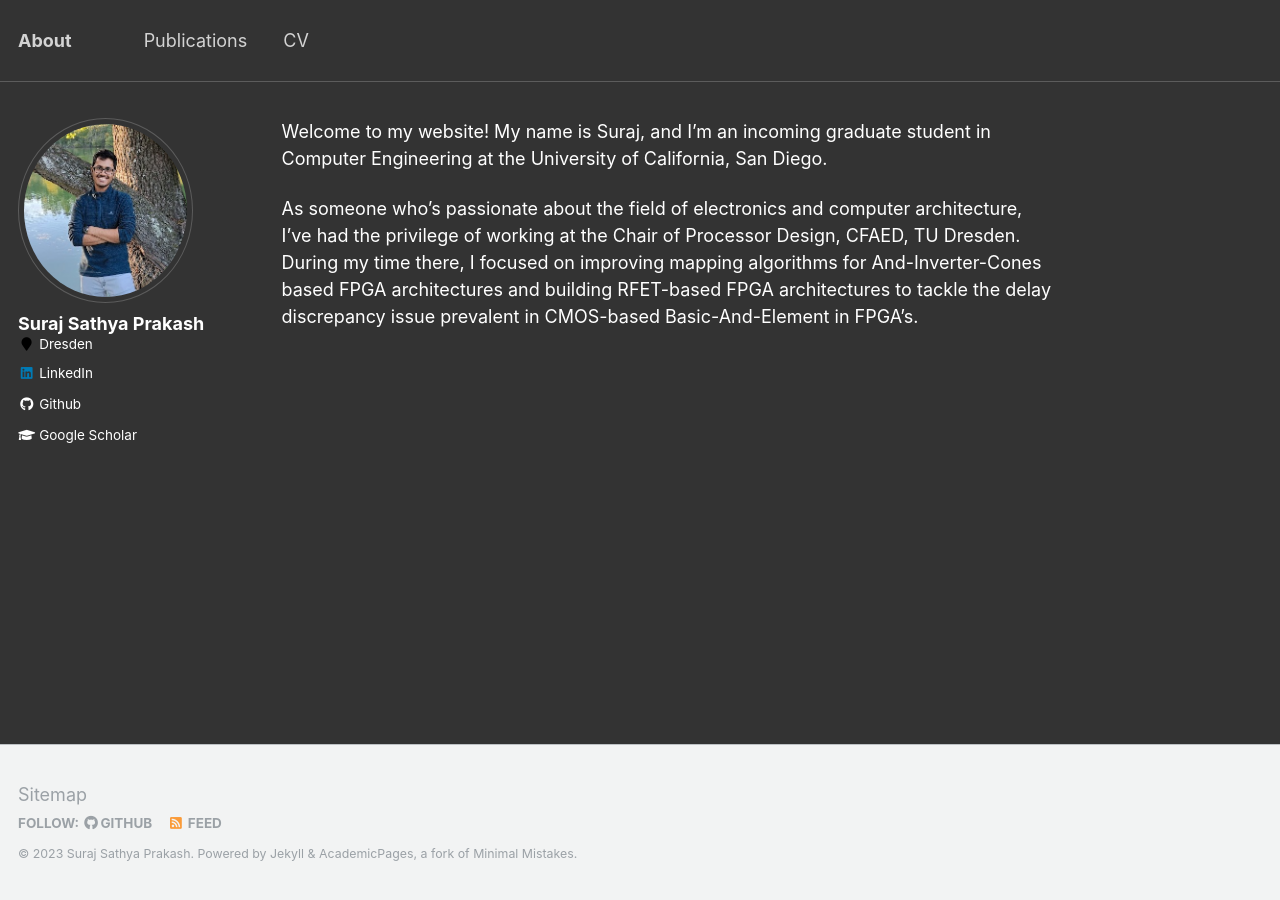
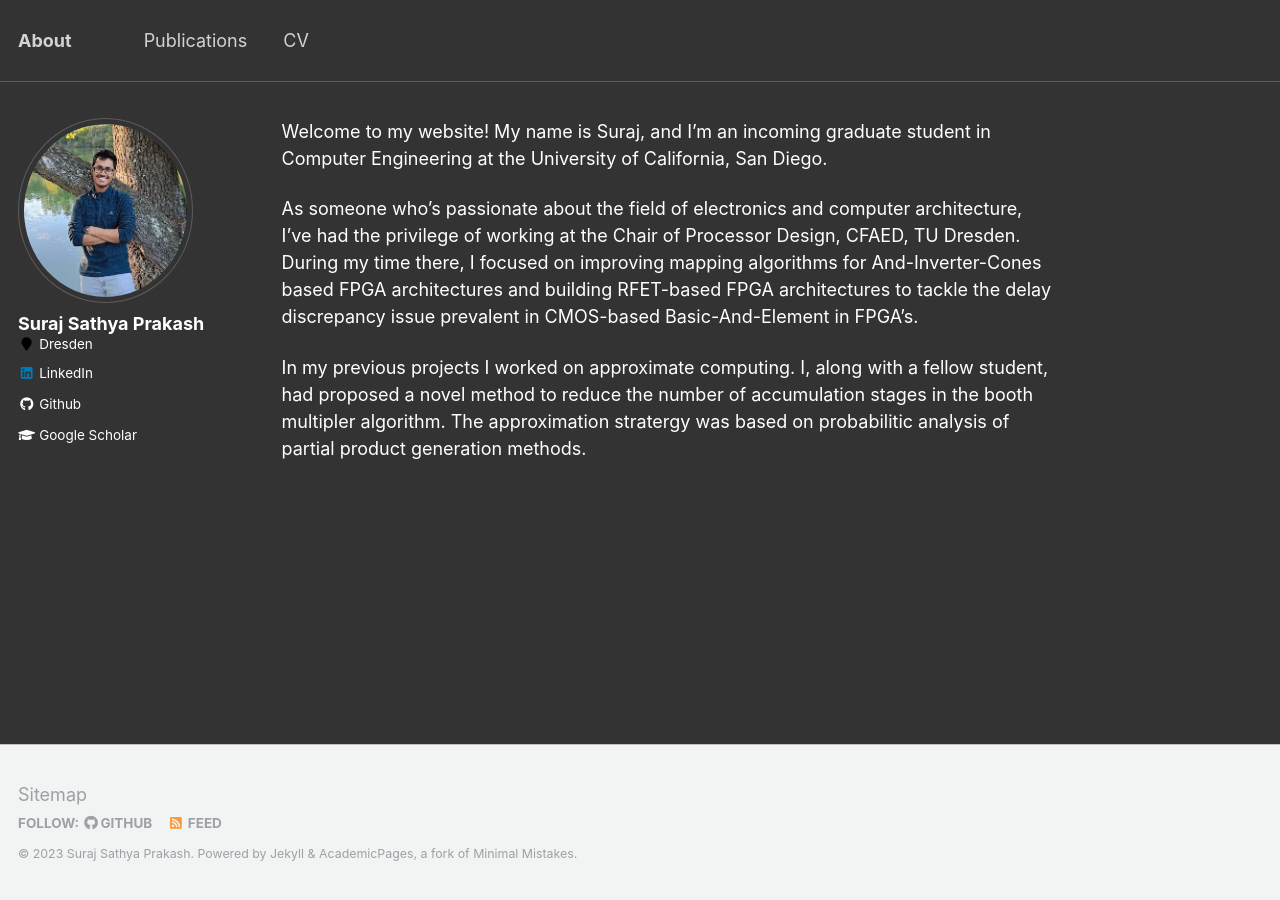
Before and after one commit to suraj-2306/suraj-2306, a Jekyll site: the page built from _pages/about.md, in a window 1280 px wide. Built offline with Jekyll 4.4.1, drawn with Linux system fonts in a browser that asks for light colours.

Commit message:
Added booth multiplier project

```diff
--- a/_pages/about.md
+++ b/_pages/about.md
@@ -10,6 +10,8 @@ redirect_from:
 Welcome to my website! My name is Suraj, and I'm an incoming graduate student in Computer Engineering at the University of California, San Diego.
 
 As someone who's passionate about the field of electronics and computer architecture, I've had the privilege of working at the Chair of Processor Design, CFAED, TU Dresden. During my time there, I focused on improving mapping algorithms for And-Inverter-Cones based FPGA architectures and building RFET-based FPGA architectures to tackle the delay discrepancy issue prevalent in CMOS-based Basic-And-Element in FPGA's.
+
+In my previous projects I worked on approximate computing. I, along with a fellow student, had proposed a novel method to reduce the number of accumulation stages in the booth multipler algorithm. The approximation stratergy was based on probabilitic analysis of partial product generation methods.
 
 
 <!-- This is the front page of a website that is powered by the [academicpages template](https://github.com/academicpages/academicpages.github.io) and hosted on GitHub pages. [GitHub pages](https://pages.github.com) is a free service in which websites are built and hosted from code and data stored in a GitHub repository, automatically updating when a new commit is made to the respository. This template was forked from the [Minimal Mistakes Jekyll Theme](https://mmistakes.github.io/minimal-mistakes/) created by Michael Rose, and then extended to support the kinds of content that academics have: publications, talks, teaching, a portfolio, blog posts, and a dynamically-generated CV. You can fork [this repository](https://github.com/academicpages/academicpages.github.io) right now, modify the configuration and markdown files, add your own PDFs and other content, and have your own site for free, with no ads! An older version of this template powers my own personal website at [stuartgeiger.com](http://stuartgeiger.com), which uses [this Github repository](https://github.com/staeiou/staeiou.github.io). -->
```
Also changed, not shown: 1 other file.
